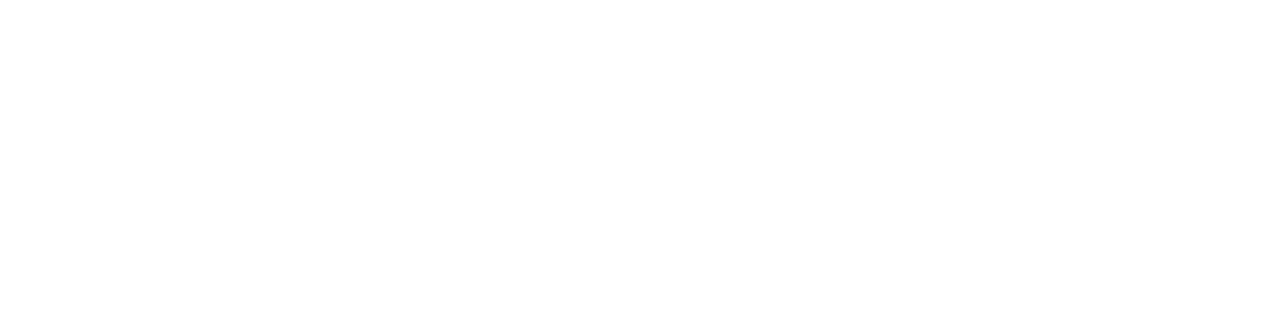
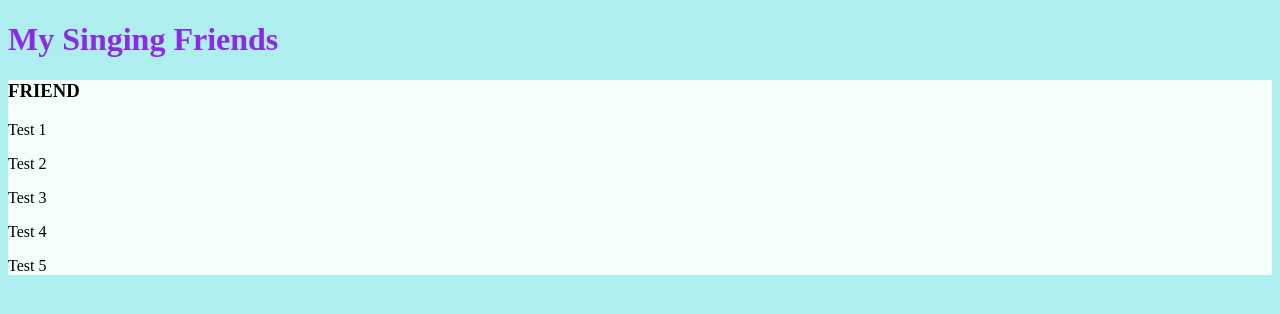
Before and after one commit to ScottyL007/99-LInes, a plain HTML site: page index.html in a window 1280 px wide. Drawn offline with Linux system fonts and the light colour scheme.

Commit message:
added css style, javascript, html

```diff
--- a/app.js
+++ b/app.js
@@ -0,0 +1,15 @@
+let Friends = ["Don", "Bridget", "Griff", "Jason", "Kiara"];
+
+for (let i = 0; i < Friends.length; i++) {
+
+    for (let j = 99; j >= 1; j--) {
+
+        if (j > 1) {
+            console.log(j + "lines of code in file," + j + "lines of code." + Friends[i] + "strikes one out, clears it all out," + (j - 1) + "lines of code in the file")
+        } else if (j === 0) {
+            console.log(j + "lines of code in file," + j + "lines of code." + Friends[i] + "stikes one out, clears it all out, no more lines of code in the file.")
+
+        }
+
+    }
+}
--- a/index.html
+++ b/index.html
@@ -1,16 +1,28 @@
 <!DOCTYPE html>
 <html lang="en">
+
 <head>
+    <link rel="stylesheet" href="styles.css">
     <meta charset="UTF-8">
     <meta http-equiv="X-UA-Compatible" content="IE=edge">
     <meta name="viewport" content="width=device-width, initial-scale=1.0">
-    <title>Document</title>
+    <title>99 Lines of Code</title>
 </head>
+
 <body>
+    <h1>My Singing Friends</h1>
+    <div class="Friend">
+        <h3>friend</h3>
+        <p>Test 1</p>
+        <p>Test 2</p>
+        <p>Test 3</p>
+        <p>Test 4</p>
+        <p>Test 5</p>
+    </div>
 
 
 
+    <script src="app.js"></script>
+</body>
 
-    <script scr="app.js"></script>
-</body>
 </html>
--- /dev/null
+++ b/styles.css
@@ -0,0 +1,7 @@
+body{
+    background-color: paleturquoise;
+}
+h1 {color:blueviolet }
+
+.Friend{ background-color: mintcream}
+h3{text-transform: uppercase ;}
```
